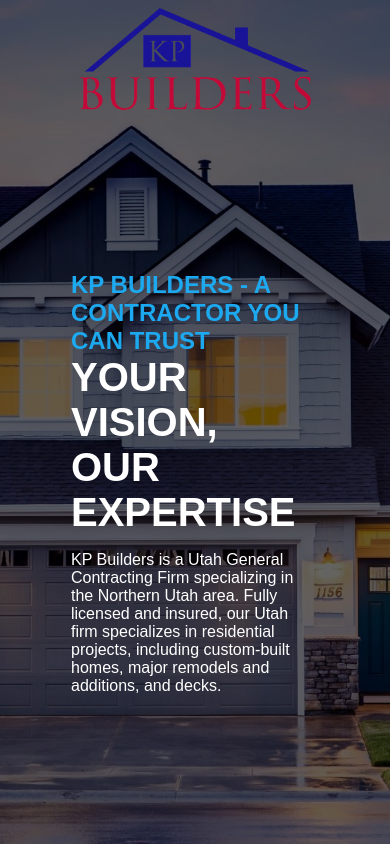
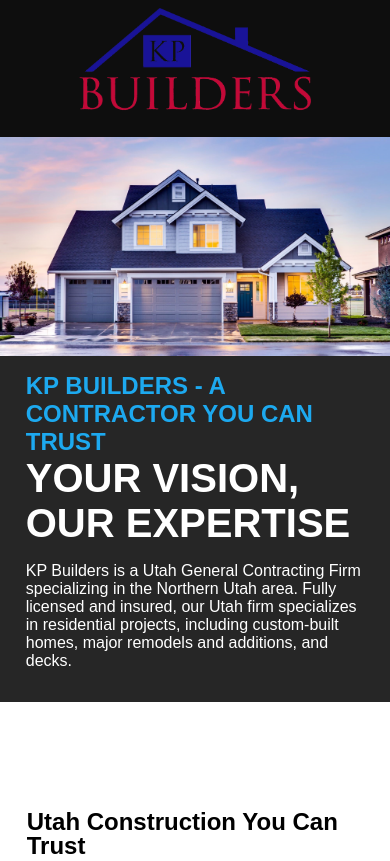
Before and after one commit to this-is-matt/KPBuilders, a plain HTML site: page index.html in a window 390 px wide. Shown: the top 861 px of the page. Drawn offline with Linux system fonts and the light colour scheme.

Commit message:
header responsiveness. still need smallest screens - Messy

```diff
--- a/index.html
+++ b/index.html
@@ -5,6 +5,7 @@
   <meta charset="UTF-8">
   <meta name="viewport" content="width=device-width, initial-scale=1.0">
   <link rel="stylesheet" href="./style/index.css">
+  <script src="resize.js"></script>
   <title>KP Builders | Home</title>
 </head>
 
@@ -23,6 +24,7 @@
           </ul>
         </nav>
       </div>
+    <img class="mb-header" src="./assets/hero.jpg" alt="New Home">
       <section class="hero-container">
         <div class="header-title-container">
           <h2>KP BUILDERS - A CONTRACTOR YOU CAN TRUST</h2>
@@ -59,7 +61,7 @@
             <div>Or call: <a href="tel:+18019419503">801-941-9503</a></div>
             <input type="hidden" name="_template" value="table">
             <!-- Need to update after site is created. -->
-            <input type="hidden" name="_next" value="mattpalmers.site/view/thanks.html">
+            <input type="hidden" name="_next" value="https://www.mattpalmers.site/view/thanks.html">
             <input type="hidden" name="_subject" value="KP Builders Communication Request">
             <!-- Too see other hidden field options and to learn about creating an archive go to: https://formsubmit.co/documentation -->
           </form>
--- /dev/null
+++ b/resize.js
@@ -0,0 +1,14 @@
+function calcVH(){
+    var vh = window.innerHeight * 0.01;
+
+    document.documentElement.style.setProperty('--vh', vh + 'px');
+}
+
+//Initial calculation
+calcVH();
+
+//re-calculate on resize
+window.addEventListener('resize', calcVH());
+
+//Re-calculate on device orientation change
+window.addEventListener('orientationchange', calcVH());
--- a/style/_headerStructure.scss
+++ b/style/_headerStructure.scss
@@ -1,7 +1,8 @@
-header{
-    position: relative;
+@use 'variables' as v;
+// header{
+//     position: relative;
 
-}
+// }
 // nav items
 
 .nav-container {
@@ -14,7 +15,9 @@ header{
     padding: 0 .5rem;
     padding-top: .5rem;
 }
-
+.mb-header{
+    display: none;
+}
 nav {
     text-align: center;
 }
@@ -23,16 +26,26 @@ ul {
     display: flex;
     justify-content: center;
     padding: 0;
-
+    list-style: none;
     li {
-        list-style: none;
-
-        align-items: center;
-        padding: 1rem;
+        padding: 1rem 0;
         a{
             text-decoration: none;
-            font-size: 1.25rem;
             font-weight: bold;
+            padding: .75rem;
+            margin: .35rem;
+            text-align: left;
+            transition: .5s;
+            font-size: clamp(1rem, 2vmin, 1.5rem);
+            &:hover {
+                // color: white;
+                // background-color: v.$light-accent;
+                background: #fff;
+                border-radius: v.$radius;
+                color: v.$light-accent;
+                padding: .75rem;
+                margin: auto 0;
+            }
         }
     }
 }
--- a/style/_main.scss
+++ b/style/_main.scss
@@ -4,28 +4,28 @@
     box-sizing: border-box;
     scroll-behavior: smooth;
 }
-
+html{
+    height: 100%;
+    margin: 0;
+}
 body {
     font-family: Arial, Helvetica, sans-serif;
     font-size: 16px;
+    height: 100%;
     margin: 0;
-    display: flex;
-    flex-direction: column;
-    align-items: center;
-    overflow-x: hidden;
-    position: static;
 }
 
 header {
-    background: url(../assets/hero.jpg) no-repeat center top #0000005b;
-    background-size: cover;
-    background-blend-mode: lighten;
-    min-height: 100vh;
-    align-self: stretch;
+    background: url(../assets/hero.jpg);
+    //  no-repeat center top #0000005b;
+    // background-size: cover;
+    // background-blend-mode: lighten;
+    // min-height: 100vh;
+    // align-self: stretch;
     color: white;
-    // display: flex;
-    // flex-wrap: wrap;
-    // overflow-x: hidden;
+    height: 100%;
+    background-position: center;
+    background-repeat: no-repeat;
 
     h1 {
         // font-size: 6rem;
@@ -69,7 +69,7 @@ div {
     background: #0000009b;
     height: 100%;
     width: 100%;
-    position: absolute;
+    // position: absolute;
     padding: 0;
 }
 
@@ -114,6 +114,7 @@ div {
     flex-wrap: wrap;
     align-content: center;
     margin: 4rem 0;
+
     h2 {
         grid-row: 1/2;
         grid-column: 2/3;
@@ -134,11 +135,12 @@ div {
     box-shadow: rgba(0, 0, 0, 0.24) 0px 3px 10px;
     border-radius: v.$radius;
     overflow: hidden;
-margin: .5rem;
-// img{
-//     max-width: 350px;
-// }
-p,
+    margin: .5rem;
+
+    // img{
+    //     max-width: 350px;
+    // }
+    p,
     a {
         padding: 1rem;
         margin: 0;
--- a/style/_medium.scss
+++ b/style/_medium.scss
@@ -20,8 +20,10 @@
 //breakpoint at 1030 for cards and faq.
 // breakpoint at 900 for menu
 // breakpoint at 850 for cta
+// breakpoint at 620 fir header redesign
 // breakpoint at 1516 for faq
 
+// Header design
 @media only screen and (max-width: 900px) {
    nav{
     display:none;
@@ -33,3 +35,47 @@
     height: 125px;
    }
 }
+
+
+// header design
+@media only screen and (max-width: 620px){
+    header {
+        background:rgba(0, 0, 0, 0.621);
+        // background: url(../assets/hero.jpg);
+        // background-size: contain;
+        height:auto;
+    }
+    .header-title-container {
+        padding: 1rem;
+        width: 95%;
+    }
+    .color-overlay{
+        //    height: auto;
+        }
+    .nav-container {
+        width: 100%;
+        background: rgba(0, 0, 0, 0.621);
+    }
+    .mb-header{
+        display: block;
+        width: 100%;
+    }
+    .hero-container{
+        // background: url(../assets/hero.jpg);
+        // background-size:contain;
+        // background-repeat: no-repeat;
+    }
+
+}
+
+// header {
+//     background: url(../assets/hero.jpg);
+    //  no-repeat center top #0000005b;
+    // background-size: cover;
+    // background-blend-mode: lighten;
+    // min-height: 100vh;
+    // align-self: stretch;
+    // color: white;
+    // height: 100%;
+    // background-position: center;
+    // background-repeat: no-repeat;
--- a/style/_thanks.scss
+++ b/style/_thanks.scss
@@ -15,7 +15,7 @@
 .thanks-body {
     width: 100%;
     height: 100vh;
-    background-image: linear-gradient(rgba(0,0,0,0.7), rgba(0,0,0,0.7)), url(../assets/hero.jpg)
+    background-image: linear-gradient(rgba(0,0,0,0.7), rgba(0,0,0,0.7)), url(../assets/hero.jpg);
 }
 .thanks-p{
     font-size: 3rem;
```
Also changed, not shown: style/index.css, 1 other file.
